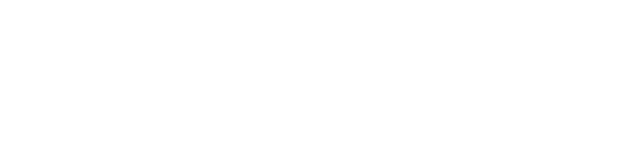
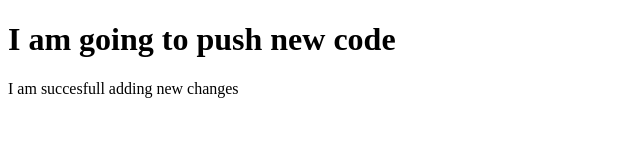
Before and after one commit to saidur413/second-repo, a plain HTML site: page index.html in a window 1280 px wide. Shown: the whole page, without its empty margins (0-640 px from the left). Drawn offline with Linux system fonts and the light colour scheme.

Commit message:
added h1 p

```diff
--- a/index.html
+++ b/index.html
@@ -7,6 +7,7 @@
     <title>My Second Github Repository</title>
 </head>
 <body>
-
+    <h1>I am going to push new code</h1>
+    <p>I am succesfull adding new changes</p>
 </body>
 </html>
```
